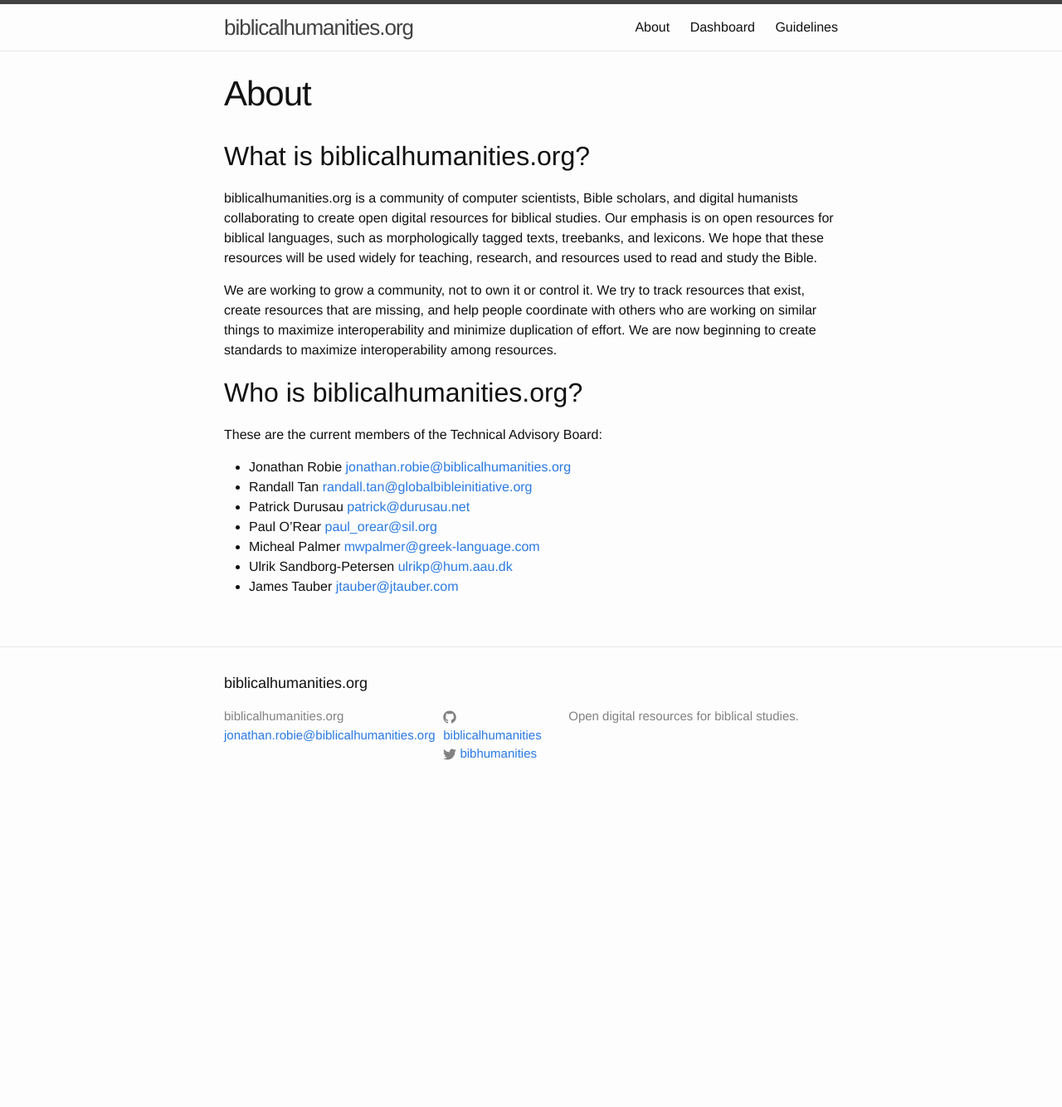
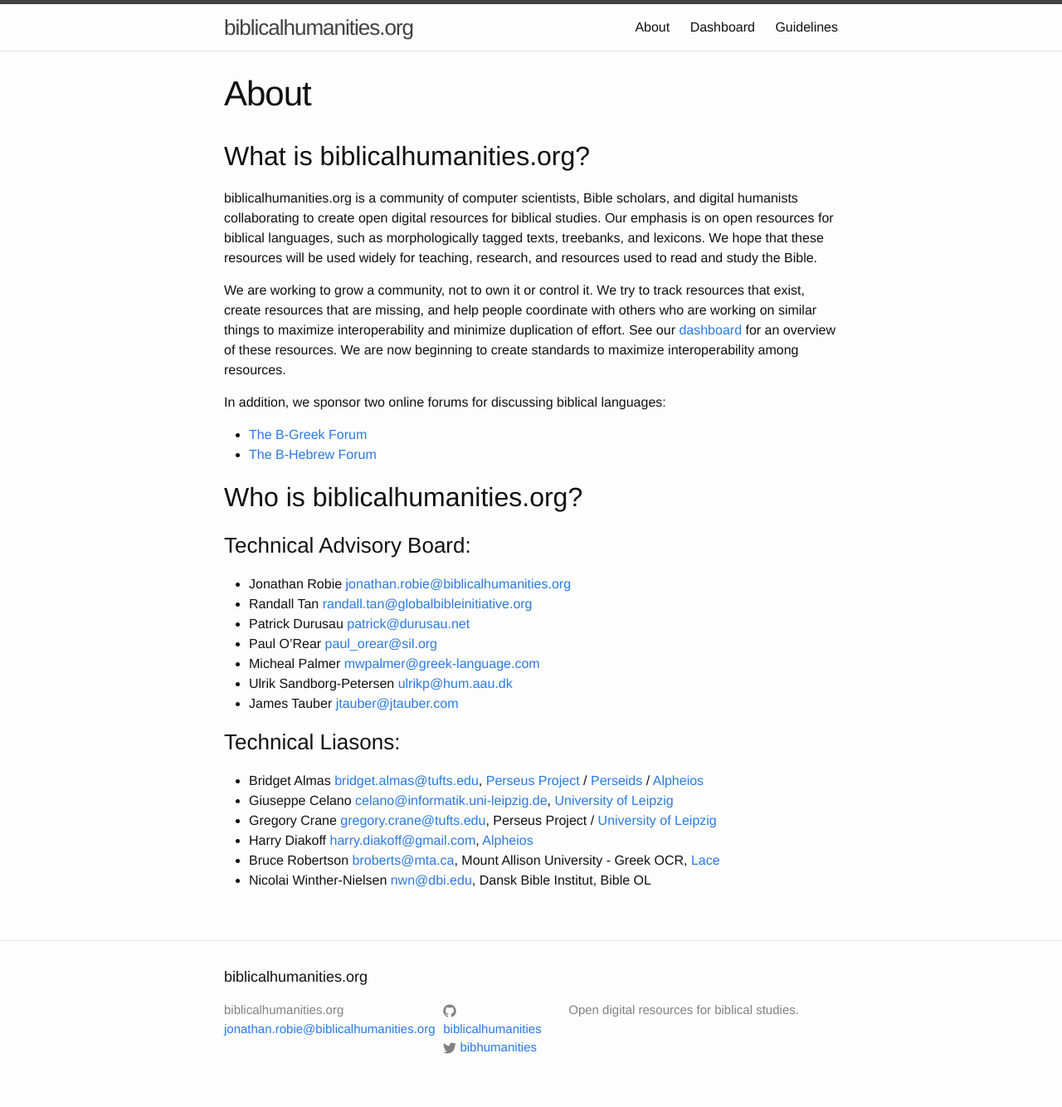
Before and after one commit to biblicalhumanities/biblicalhumanities.github.io, a Jekyll site: the page built from about.md, in a window 1280 px wide. Shown: the whole page at 83% size. Built offline with Jekyll 4.4.1, drawn with Linux system fonts in a browser that asks for light colours; before the commit the page ends 980 px from its top, so only the background shows below that.

Commit message:
Added technical liasons.

```diff
--- a/about.md
+++ b/about.md
@@ -9,11 +9,16 @@
 biblicalhumanities.org is a community of computer scientists, Bible scholars, and digital humanists collaborating to create open digital resources for biblical studies.  Our emphasis is on open resources for biblical languages, such as morphologically tagged texts, treebanks, and lexicons. We hope that these resources will be used widely for teaching, research, and resources used to read and study the Bible.
 
 We are working to grow a community, not to own it or control it.  We try to track resources that exist, create resources that are missing, and help people coordinate with
-others who are working on similar things to maximize interoperability and minimize duplication of effort. We are now beginning to create standards to maximize interoperability among resources.
+others who are working on similar things to maximize interoperability and minimize duplication of effort. See our [dashboard](/dashboard/) for an overview of these resources. We are now beginning to create standards to maximize interoperability among resources.
+
+In addition, we sponsor two online forums for discussing biblical languages:
+
+- [The B-Greek Forum](http://www.ibiblio.org/bgreek/forum/)
+- [The B-Hebrew Forum](http://biblicalhumanities.org/bhebrew/)
 
 ## Who is biblicalhumanities.org?
 
-These are the current members of the Technical Advisory Board:
+### Technical Advisory Board:
 
 - Jonathan Robie <jonathan.robie@biblicalhumanities.org>
 - Randall Tan <randall.tan@globalbibleinitiative.org>
@@ -22,3 +27,12 @@
 - Micheal Palmer <mwpalmer@greek-language.com>
 - Ulrik Sandborg-Petersen <ulrikp@hum.aau.dk>
 - James Tauber <jtauber@jtauber.com>
+
+### Technical Liasons:
+
+- Bridget Almas <bridget.almas@tufts.edu>, [Perseus Project](http://www.perseus.tufts.edu) / [Perseids](http://perseids.org) / [Alpheios](http://perseids.org)
+- Giuseppe Celano <celano@informatik.uni-leipzig.de>,  [University of Leipzig](http://www.dh.uni-leipzig.de/wo/)
+- Gregory Crane <gregory.crane@tufts.edu>, Perseus Project / [University of Leipzig](http://www.dh.uni-leipzig.de/wo/)
+- Harry Diakoff <harry.diakoff@gmail.com>,  [Alpheios](http://perseids.org)
+- Bruce Robertson <broberts@mta.ca>, Mount Allison University - Greek OCR, [Lace](http://heml.mta.ca/lace/catalog)
+- Nicolai Winther-Nielsen <nwn@dbi.edu>, Dansk Bible Institut, Bible OL
```
Also changed, not shown: guidelines.md (+1 -2 lines).
